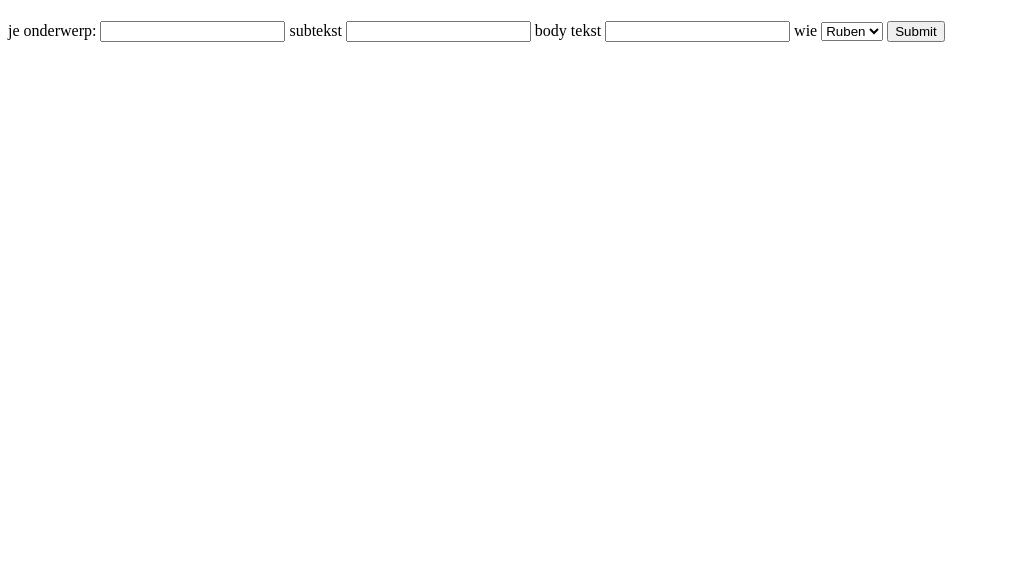
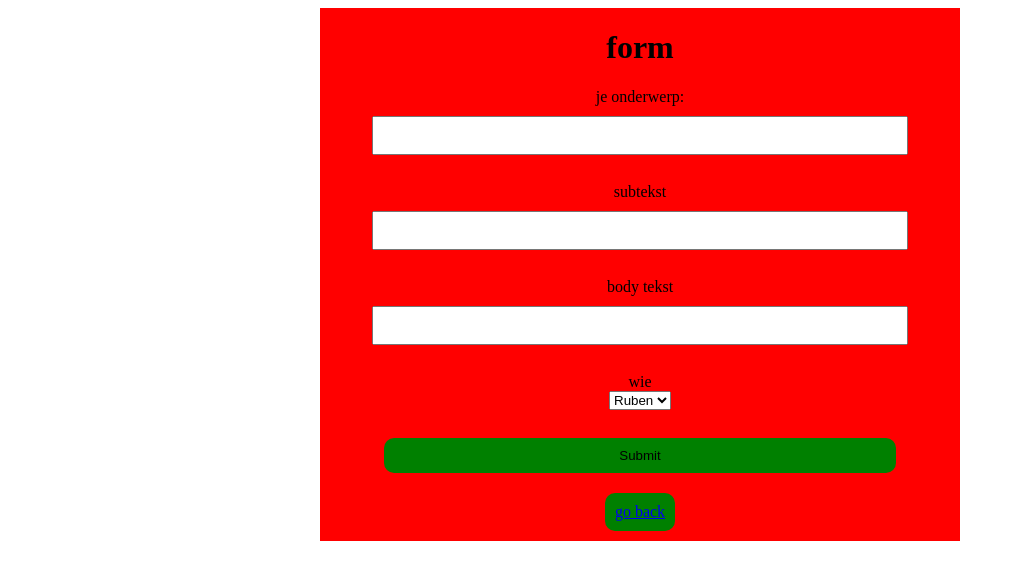
Before and after one commit to 103416/database-blog, a PHP site: page /Create in a window 1280 px wide. Shown: the top 580 px of the page, without its empty margins (0-1016 px from the left). Run offline with PHP 8.4, Linux system fonts and the light colour scheme.

Commit message:
grote update, styling isch

```diff
--- a/Create/Create.php
+++ b/Create/Create.php
@@ -6,11 +6,12 @@ $body = $_POST["body"];
 if ($wie == ""||$onderwerp == ""||$subtext == ""||$body == "") {
     echo "er is een foutmelding";
 }
+else {
     error_reporting(E_ALL);
     ini_set('display_errors', 1);
     try {
         $pdo = new PDO("sqlite:../identifier.sqlite");
-}catch(PDOException $e){
+    } catch (PDOException $e) {
         echo $e->getMessage();
     }
     $query = "
@@ -24,3 +25,4 @@ $query = "
         ':body' => $body
     ]);
     header("Location:../");
+}
--- a/Create/index.php
+++ b/Create/index.php
@@ -9,19 +9,22 @@
           content="width=device-width, user-scalable=no, initial-scale=1.0, maximum-scale=1.0, minimum-scale=1.0">
     <meta http-equiv="X-UA-Compatible" content="ie=edge">
     <title>Document</title>
+    <link rel="stylesheet" href="../style/form.css">
 </head>
 <body>
-    <h1></h1>
+
     <form method="post" action="./Create.php">
+        <h1>form</h1>
         <label for="onderwerp">je onderwerp:</label>
         <input type="text" id="onderwerp" name="onderwerp">
+        <br>
 
         <label for="subtekst">subtekst</label>
         <input type="text" id="subtekst" name="subtekst">
-
+        <br>
         <label for="body">body tekst</label>
         <input type="text" id="body" name="body">
-
+        <br>
 
 
         <label for="wie">wie</label>
@@ -30,7 +33,9 @@
             <option value="Sven">Sven</option>
             <option value="Niels">Niels</option>
         </select>
-        <input type="submit">
+        <br>
+        <input type="submit" class="submit">
+        <a href="../" class="back">go back</a>
     </form>
 </body>
 </html>
--- a/Delete/index.php
+++ b/Delete/index.php
@@ -21,6 +21,7 @@ $result = $stmt->fetchAll();
           content="width=device-width, user-scalable=no, initial-scale=1.0, maximum-scale=1.0, minimum-scale=1.0">
     <meta http-equiv="X-UA-Compatible" content="ie=edge">
     <title>Document</title>
+    <link rel="stylesheet" href="../style/tables.css">
 </head>
 <body>
     <table border="1px">
--- a/Update/index.php
+++ b/Update/index.php
@@ -21,6 +21,7 @@ $result = $stmt->fetchAll();
           content="width=device-width, user-scalable=no, initial-scale=1.0, maximum-scale=1.0, minimum-scale=1.0">
     <meta http-equiv="X-UA-Compatible" content="ie=edge">
     <title>Document</title>
+    <link rel="stylesheet" href="../style/tables.css">
 </head>
 <body>
 <table border="1px">
--- /dev/null
+++ b/style/form.css
@@ -0,0 +1,35 @@
+form{
+    width: clamp(200px, 50vw, 1000px);
+    background: #ff0000;
+    align-items: center;
+    display: flex;
+    flex-direction: column;
+    align-self: center;
+    justify-self: center;
+}
+input{
+    margin: 10px;
+    padding: 10px;
+    width: 80%;
+}
+
+
+
+form .submit{
+    background: green;
+    padding: 10px;
+    border-radius: 10px;
+    border: none;
+}
+form .submit:hover{
+    background: #024402;
+    cursor: pointer;
+}
+
+form .back{
+    background: green;
+    padding: 10px;
+    border-radius: 10px;
+    border: none;
+    margin: 10px;
+}
```
Also changed, not shown: style/tables.css (added, +15 -0 lines), identifier.sqlite. Lines whose indentation alone changed are shown as unchanged.
